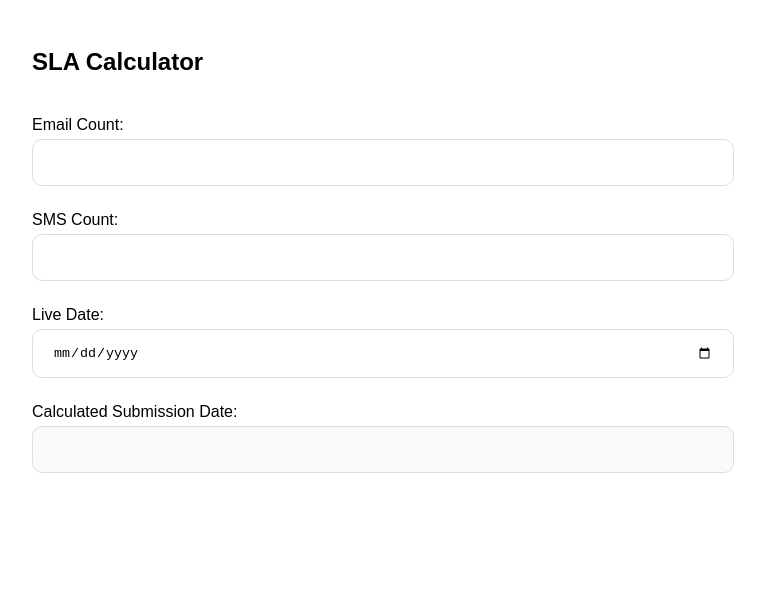
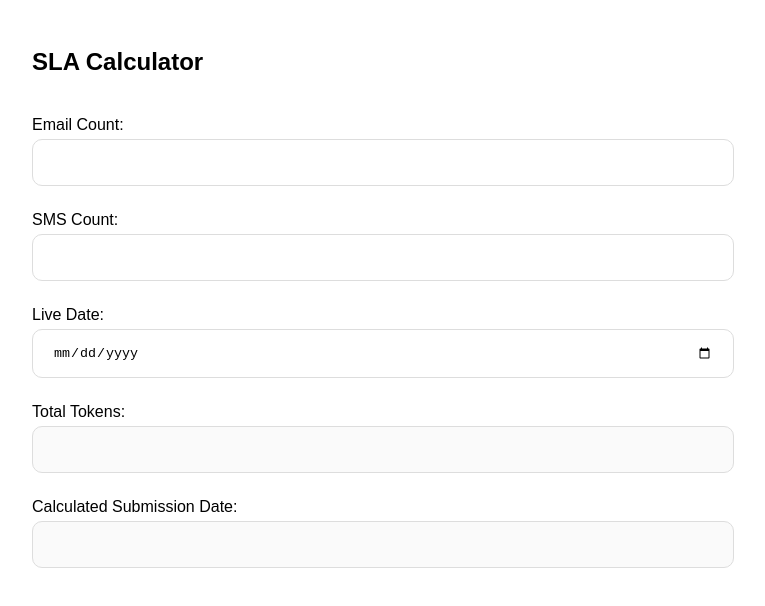
Before and after one commit to nagarjayant/sla, a plain HTML site: page index.html in a window 1280 px wide. Shown: the whole page, without its empty margins (278-1043 px from the left). Drawn offline with Linux system fonts and the light colour scheme.

Commit message:
Update index.html

```diff
--- a/index.html
+++ b/index.html
@@ -84,8 +84,8 @@
             <input type="text" value="16" id="conversionCM" disabled />
           </label>
 
-          <label class="hideField">
-            <span>Total Hours:</span>
+          <label>
+            <span>Total Tokens:</span>
             <input type="text" id="totalHours" disabled />
           </label>
 
```
